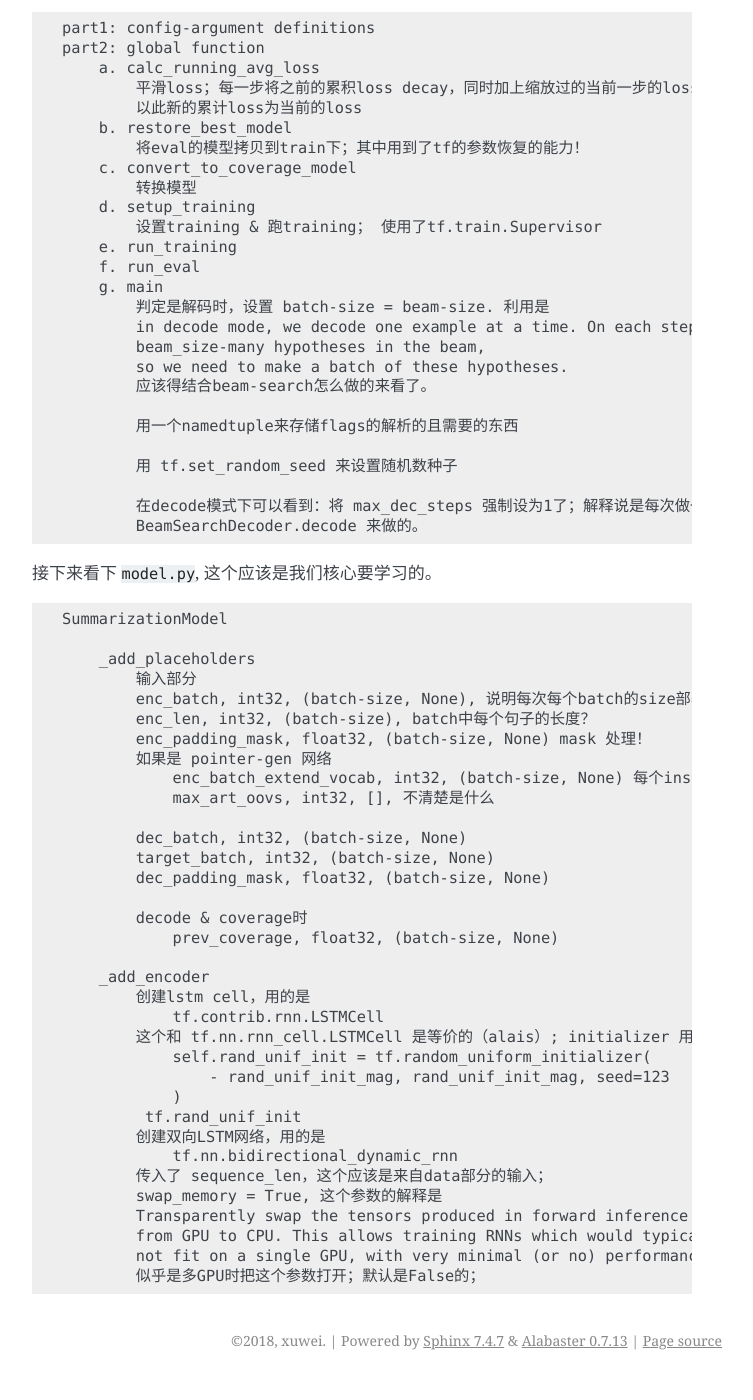
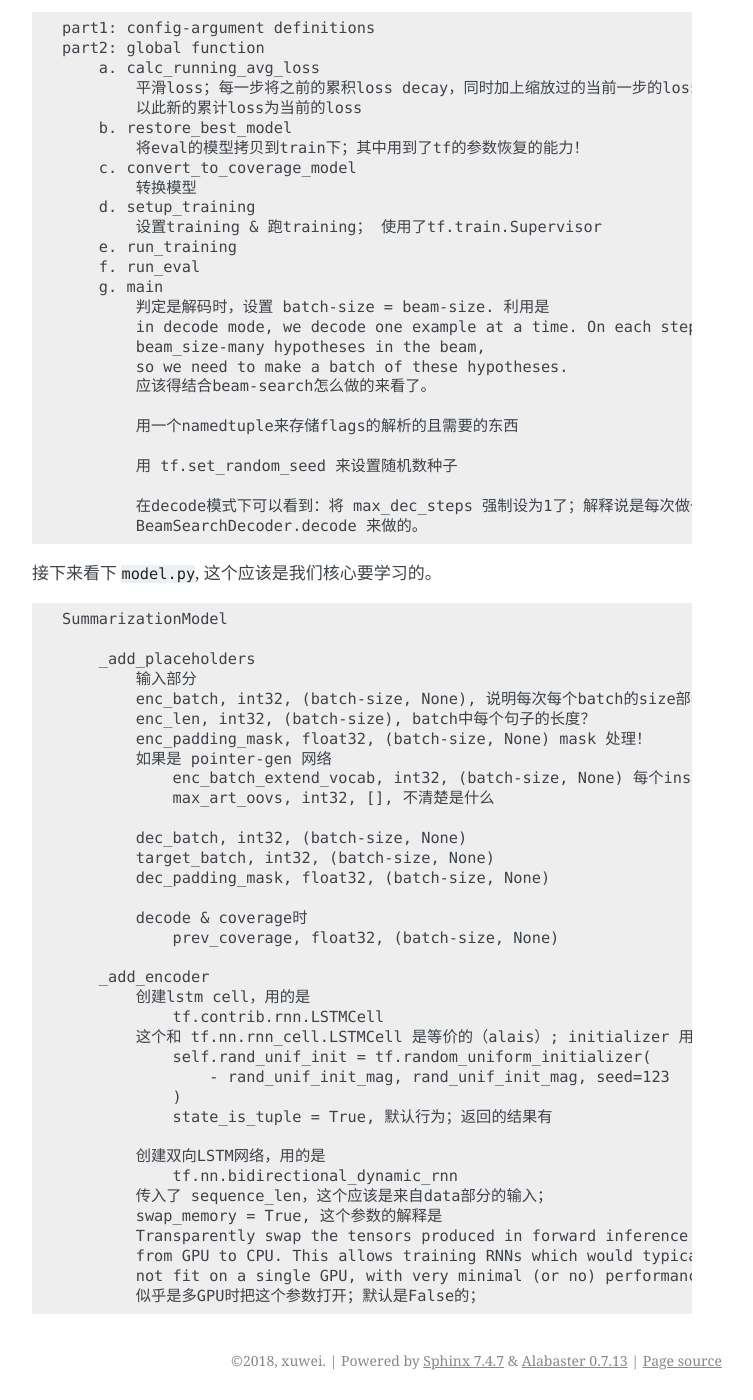
Before and after one commit to fseasy/paper-touching, a Sphinx documentation site: the page built from source/2018Q3/get-to-the-points-summarization-with-pointer-generator-networks.rst, in a window 1280 px wide and 1400 px high, scrolled down 1653 px. Shown: the whole window, without its empty margins (388-1141 px from the left). Built offline with Sphinx 7.4.7, drawn with Linux system fonts in a browser that asks for light colours.

Commit message:
temporal stash

```diff
--- a/source/2018Q3/get-to-the-points-summarization-with-pointer-generator-networks.rst
+++ b/source/2018Q3/get-to-the-points-summarization-with-pointer-generator-networks.rst
@@ -127,7 +127,8 @@ Reading Code
                 self.rand_unif_init = tf.random_uniform_initializer(
                     - rand_unif_init_mag, rand_unif_init_mag, seed=123
                 )
-             tf.rand_unif_init
+                state_is_tuple = True, 默认行为；返回的结果有
+
             创建双向LSTM网络，用的是
                 tf.nn.bidirectional_dynamic_rnn
             传入了 sequence_len，这个应该是来自data部分的输入；
```
